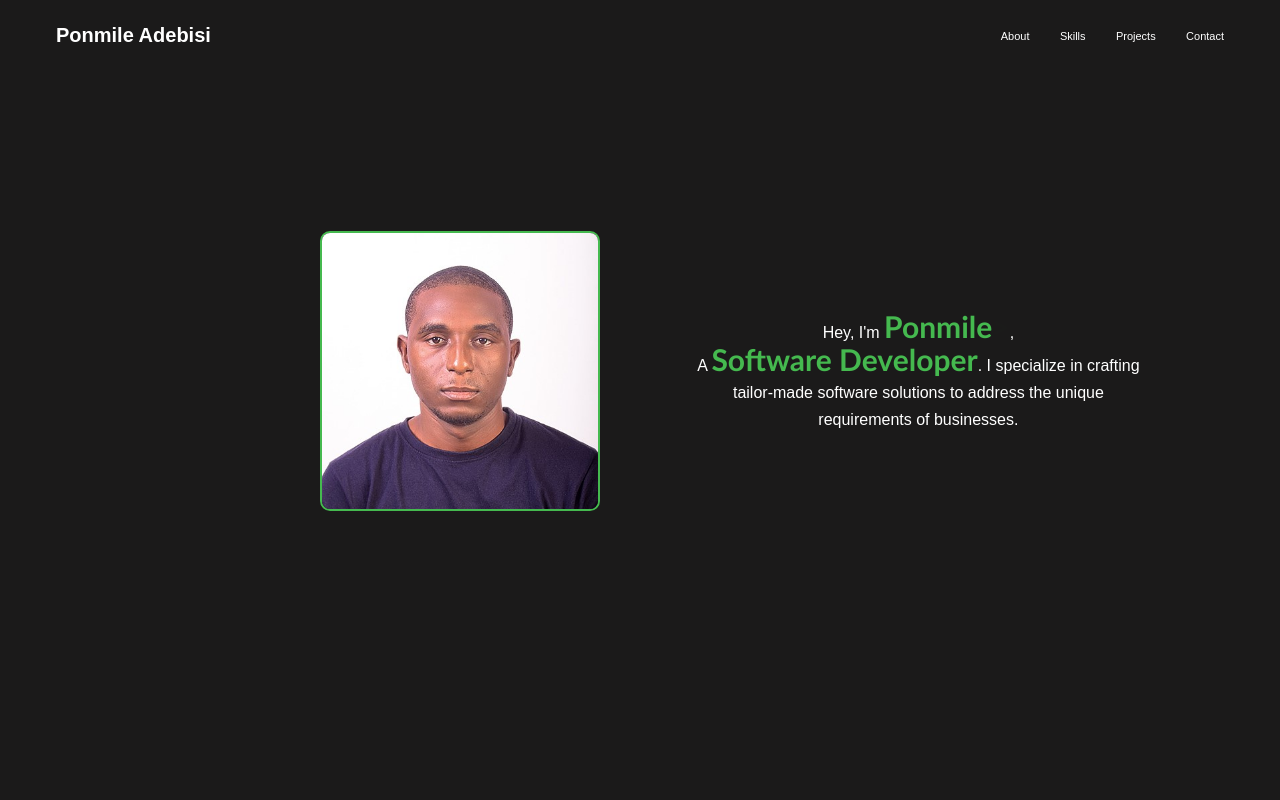
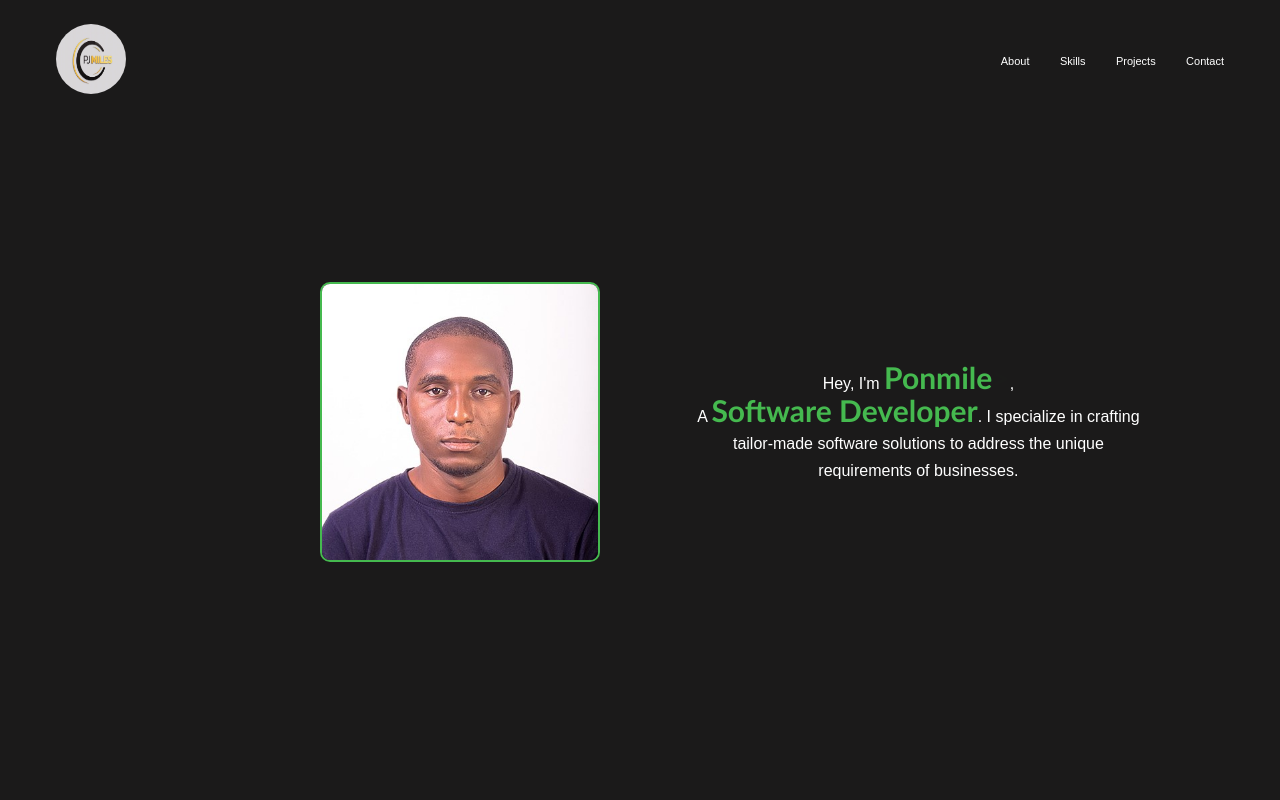
Before and after one commit to pjmiles/mYportfolio, a React (Create React App) app: page / in a window 1280 px wide. Shown: the top 800 px of the page. Built offline with nearby package versions, Linux system fonts and the light colour scheme.

Commit message:
nav adjusted

```diff
--- a/src/components/Navbar.js
+++ b/src/components/Navbar.js
@@ -1,7 +1,9 @@
 import { HashLink as NavLink } from "react-router-hash-link";
 import { useState } from "react";
 import { FaBars } from "react-icons/fa";
+import logo from "../assets/pjmiles_logo.jpg"
 import "../styles/Navbar.css";
+
 const Navbar = () => {
   const [activeNav, setActiveNav] = useState("#");
   const [displayMenu, setDisplayMenu] = useState(false);
@@ -15,7 +17,10 @@ const Navbar = () => {
 
   return (
     <nav className="navbar ">
-      <h1 className="brand-name">Ponmile Adebisi</h1>
+      {/* <h1 className="brand-name">Ponmile Adebisi</h1> */}
+      <div className="logo-div">
+        <img src={logo} alt="logo" className="logo-image"/>
+      </div>
       <ul className={`${displayMenu ? "show" : ""}`}>
         <li className="nav-item">
           <NavLink
--- a/src/styles/Navbar.css
+++ b/src/styles/Navbar.css
@@ -44,6 +44,12 @@ nav a {
     cursor: pointer;
 }
 
+.logo-image{
+  height: 70px;
+  width: 70px;
+  border-radius: 70px;
+}
+
 .burger-menu {
     color: var(--primary-color);
     font-size: 1.7rem;
@@ -68,10 +74,10 @@ nav a {
     position: fixed;
     background-color: var(--primary-dark);
     flex-direction: column;
-    top: 79px;
+    top: 100px;
     left: 3%;
     width: 100%;
-    height: 55%;
+    height: 100%;
     text-align: center;
     transform: translateX(120%);
     transition: transform 0.5s ease-in;
```
